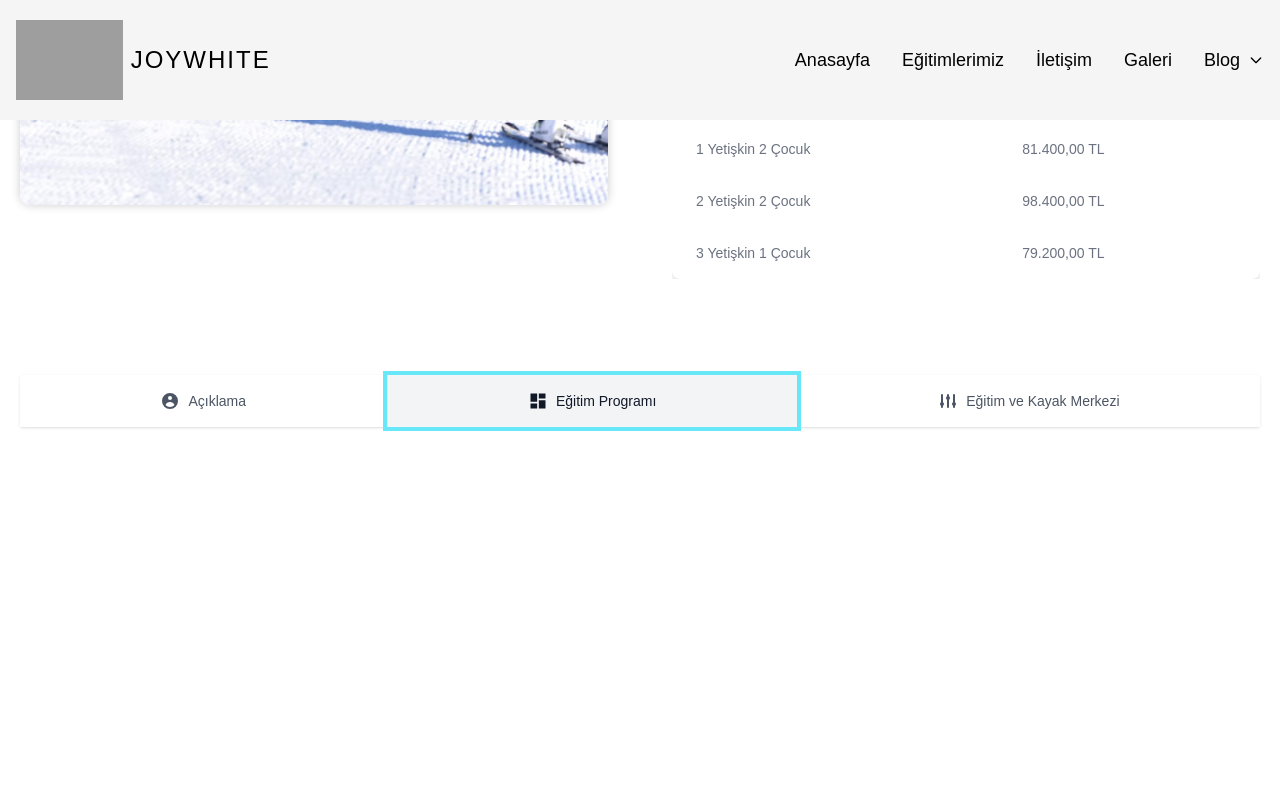
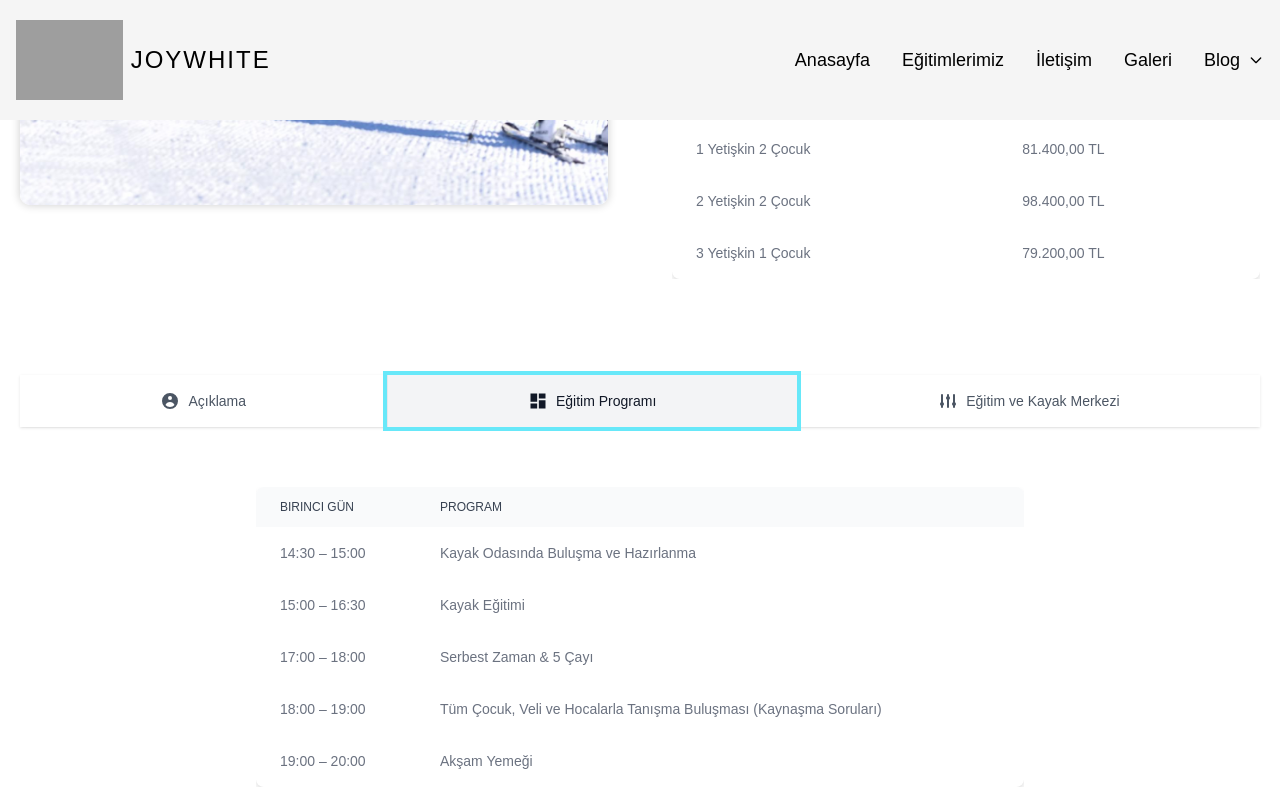
Before and after one commit to Nusretcan-Biber/JoyWhite, a React (Create React App) app: page /Training/1 in a window 1280 px wide. Both pictures are taken after a click on the tab "Eğitim Programı". Shown: the part 591-1391 px from the top of the page. Built offline with nearby package versions, Linux system fonts and the light colour scheme; grey boxes are pictures that could not be loaded.

Commit message:
Fix camp detail tab content visibility

```diff
--- a/src/Components/CampDetail/CampDetail.css
+++ b/src/Components/CampDetail/CampDetail.css
@@ -30,6 +30,38 @@
 div[data-testid="table-element"] {
     width: 100% !important;
     overflow-x: auto;
+}
+
+.detail-tabs [role="tabpanel"] {
+    animation: campDetailTabIn 0.45s ease both;
+}
+
+.campdetail-schedule-day {
+    animation: campDetailScheduleIn 0.45s ease both;
+}
+
+@keyframes campDetailTabIn {
+    from {
+        opacity: 0;
+        transform: translateY(12px);
+    }
+
+    to {
+        opacity: 1;
+        transform: translateY(0);
+    }
+}
+
+@keyframes campDetailScheduleIn {
+    from {
+        opacity: 0;
+        transform: translateX(-14px);
+    }
+
+    to {
+        opacity: 1;
+        transform: translateX(0);
+    }
 }
 
 .reach-out {
--- a/src/Components/CampDetail/CampDetail.tsx
+++ b/src/Components/CampDetail/CampDetail.tsx
@@ -258,8 +258,7 @@ const CampDetail = () => {
                 <Tabs.Item title="Eğitim Programı" icon={MdDashboard}>
                   <div className="mx-auto max-w-3xl mt-10">
                     {scheduleData.map((day, index) => (
-                      <ScrollAnimation animateIn="fadeInLeft" animateOnce={false} delay={index * 100} key={day.title}>
-                      <div key={index} className="mb-10">
+                      <div key={day.title} className="mb-10 campdetail-schedule-day" style={{ animationDelay: `${index * 100}ms` }}>
                         <Table>
                           <Table.Head>
                               <Table.HeadCell className="w-40">{day.title}</Table.HeadCell>
@@ -275,12 +274,10 @@ const CampDetail = () => {
                           </Table.Body>
                         </Table>
                       </div>
-                      </ScrollAnimation>
                     ))}
                   </div>
                 </Tabs.Item>
                 <Tabs.Item title="Eğitim ve Kayak Merkezi" icon={HiAdjustments}>
-                  <ScrollAnimation animateIn="fadeInUp" animateOnce={false}>
                   <Card>
                     <h2 className="text-PrimaryColor font-bold text-lg">Eğitim</h2>
                     <ListGroup>
@@ -301,10 +298,8 @@ const CampDetail = () => {
                       </ListGroup.Item>
                     </ListGroup>
                   </Card>
-                  </ScrollAnimation>
 
                   {/* Sarıkamış Pistleri Kartı */}
-                  <ScrollAnimation animateIn="fadeInUp" animateOnce={false} delay={140}>
                   <Card className="mt-4">
                     <h2 className="text-PrimaryColor font-bold text-lg">Sarıkamış Pistleri Hakkında</h2>
                     <ListGroup>
@@ -322,7 +317,6 @@ const CampDetail = () => {
                       </ListGroup.Item>
                     </ListGroup>
                   </Card>
-                  </ScrollAnimation>
                 </Tabs.Item>
 
               </Tabs>
```
